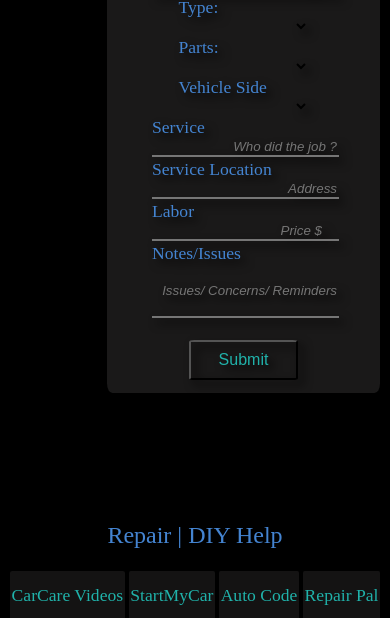
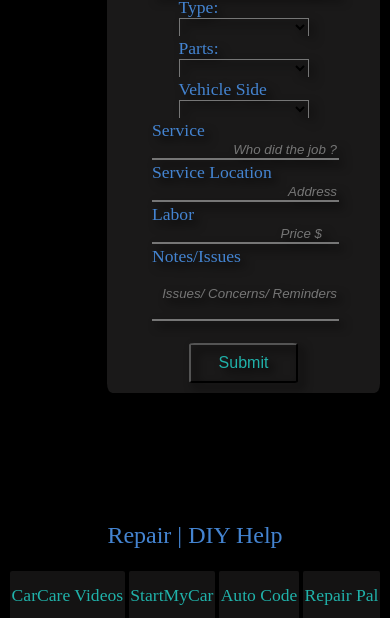
Before and after one commit to WebDesign-MultiMedia/LogMe, a website: page index.html in a window 390 px wide. Shown: the part 182-800 px from the top of the page. Drawn offline with nearby package versions, Linux system fonts and the light colour scheme.

Commit message:
Update style.css

```diff
--- a/style.css
+++ b/style.css
@@ -136,11 +136,9 @@
             margin-bottom: 2px;
             display: flex;
             background-color: transparent;
-            border-top: none;
-            border-left: none;
-            border-right: none;
             border-bottom: black;
             color: black;
+            text-decoration: none;
         }
 
         form .user-box #Notes_Issues{
```
